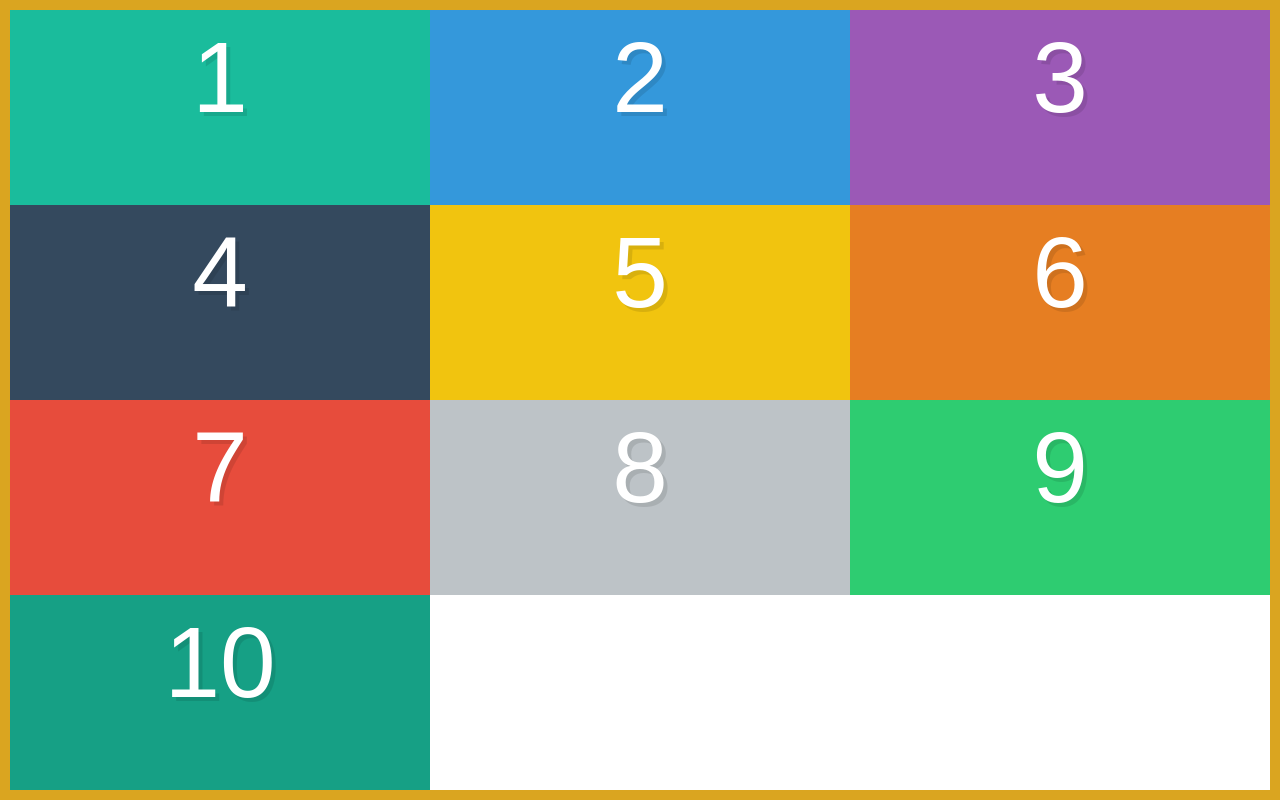
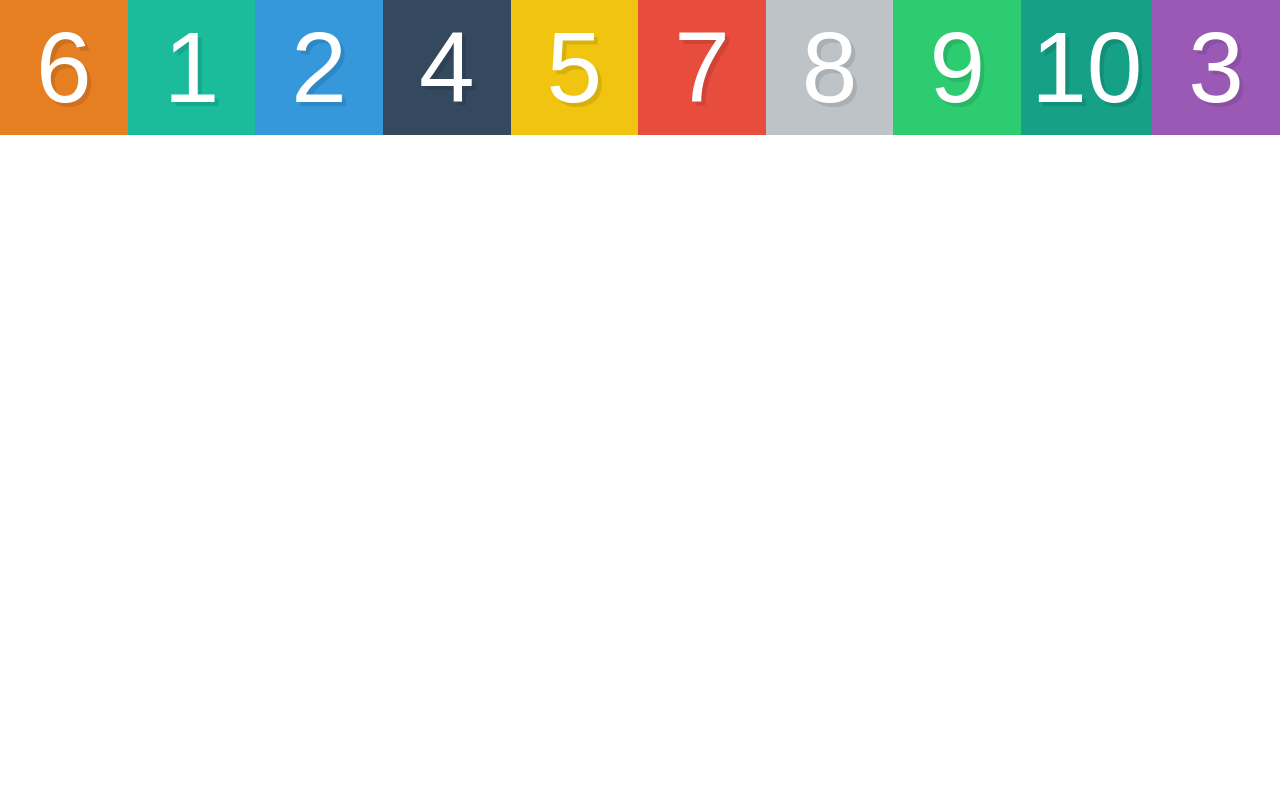
Before and after one commit to besopmac/flexboss, a plain HTML site: page index.html in a window 1280 px wide. Drawn offline with Linux system fonts and the light colour scheme.

Commit message:
Flexbox ordering

```diff
--- a/css/main.css
+++ b/css/main.css
@@ -28,11 +28,17 @@
 /* Flexbox starts here */
 .container {
     display: flex;
-    min-height: 100vh;
-    border: 10px solid goldenrod;
-    flex-wrap: wrap;
 }
 
 .box {
-    width: 33.3333333%;
+    flex: 1;
+    order: 1;
 }
+
+.box3 {
+    order:3;
+}
+
+.box6 {
+    order:-2;
+}
```
